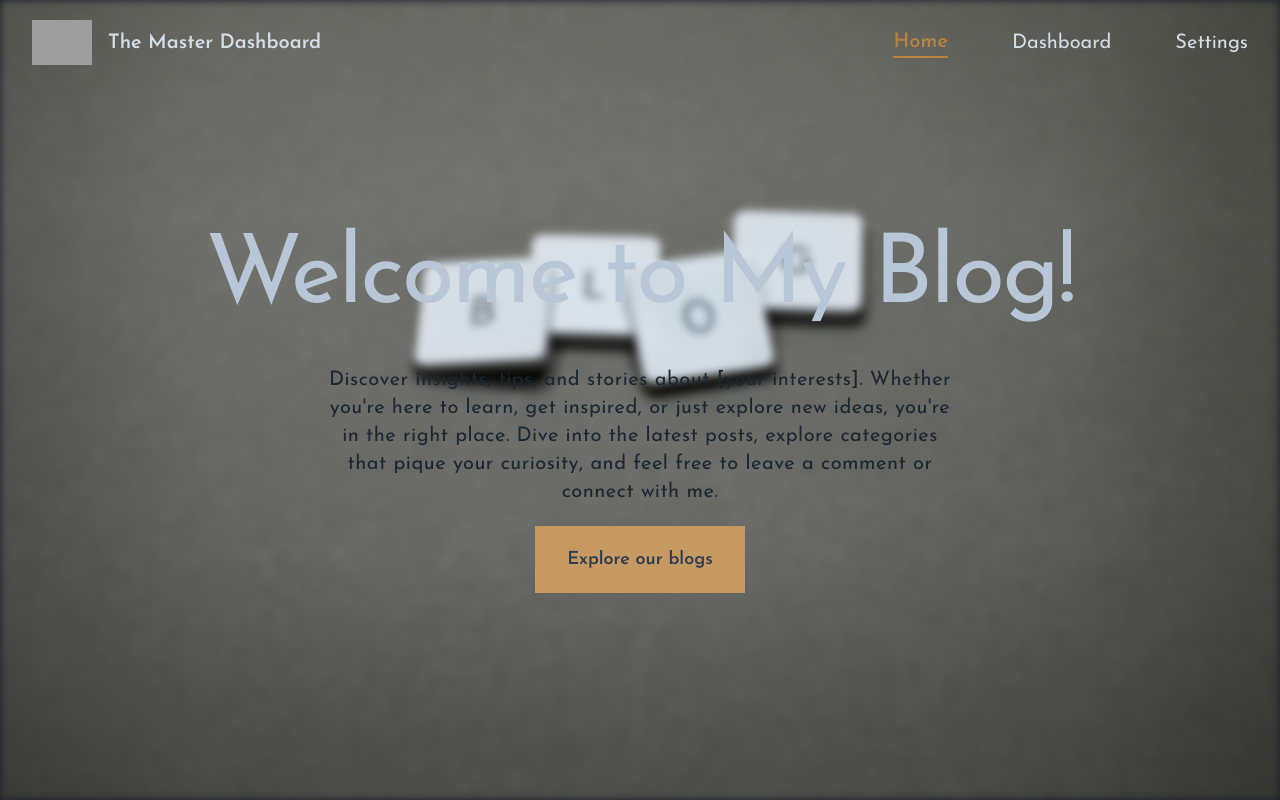
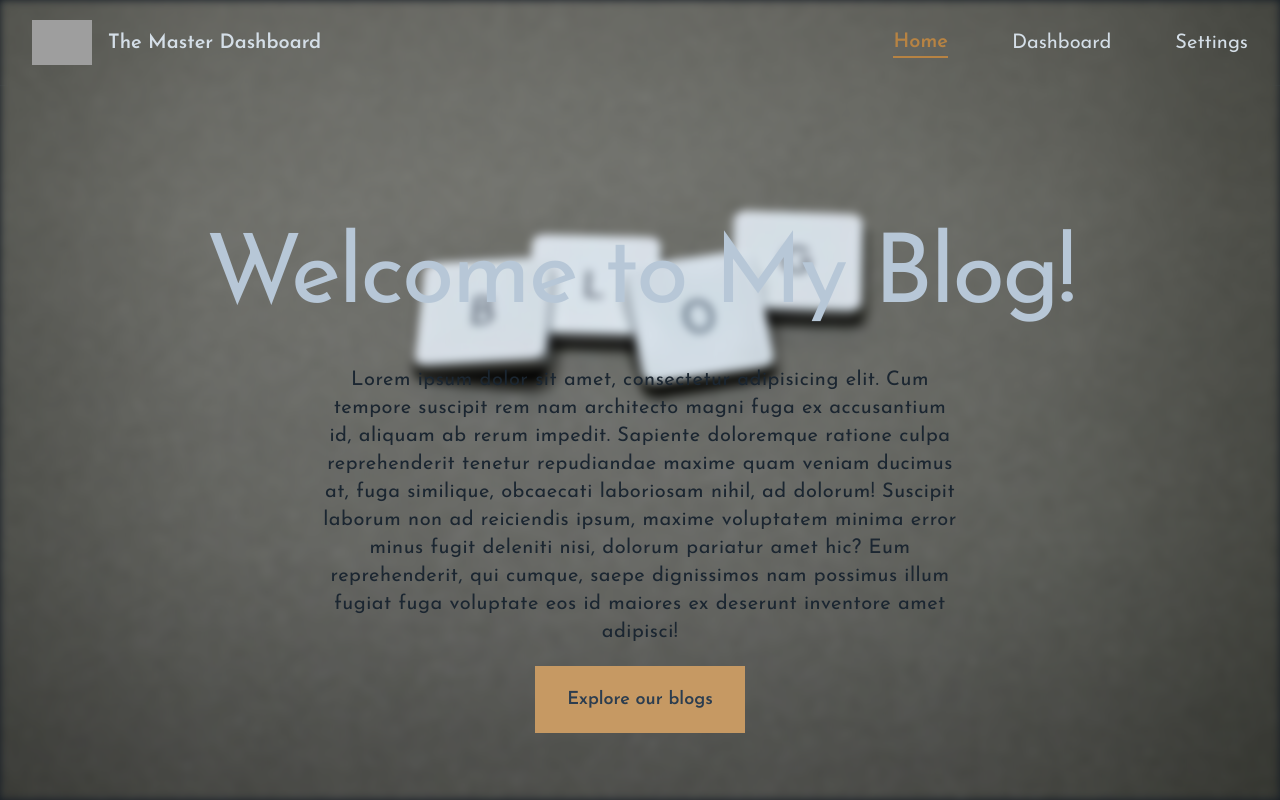
Before and after one commit to amir-siami/dash-master, a Next.js app: page / in a window 1280 px wide. Built offline with nearby package versions, Linux system fonts and the light colour scheme; grey boxes are pictures that could not be loaded.

Commit message:
change the paragraph in home page

```diff
--- a/app/page.tsx
+++ b/app/page.tsx
@@ -16,11 +16,15 @@ const HomePage = () => {
           Welcome to My Blog!
         </h1>
         <p className="text-xl text-primary-900 tracking-wide mb-10 font-normal w-[40rem] mx-auto">
-          Discover insights, tips, and stories about [your interests]. Whether
-          you&apos;re here to learn, get inspired, or just explore new ideas,
-          you&apos;re in the right place. Dive into the latest posts, explore
-          categories that pique your curiosity, and feel free to leave a comment
-          or connect with me.
+          Lorem ipsum dolor sit amet, consectetur adipisicing elit. Cum tempore
+          suscipit rem nam architecto magni fuga ex accusantium id, aliquam ab
+          rerum impedit. Sapiente doloremque ratione culpa reprehenderit tenetur
+          repudiandae maxime quam veniam ducimus at, fuga similique, obcaecati
+          laboriosam nihil, ad dolorum! Suscipit laborum non ad reiciendis
+          ipsum, maxime voluptatem minima error minus fugit deleniti nisi,
+          dolorum pariatur amet hic? Eum reprehenderit, qui cumque, saepe
+          dignissimos nam possimus illum fugiat fuga voluptate eos id maiores ex
+          deserunt inventore amet adipisci!
         </p>
         <a
           href="/dashboard"
```
